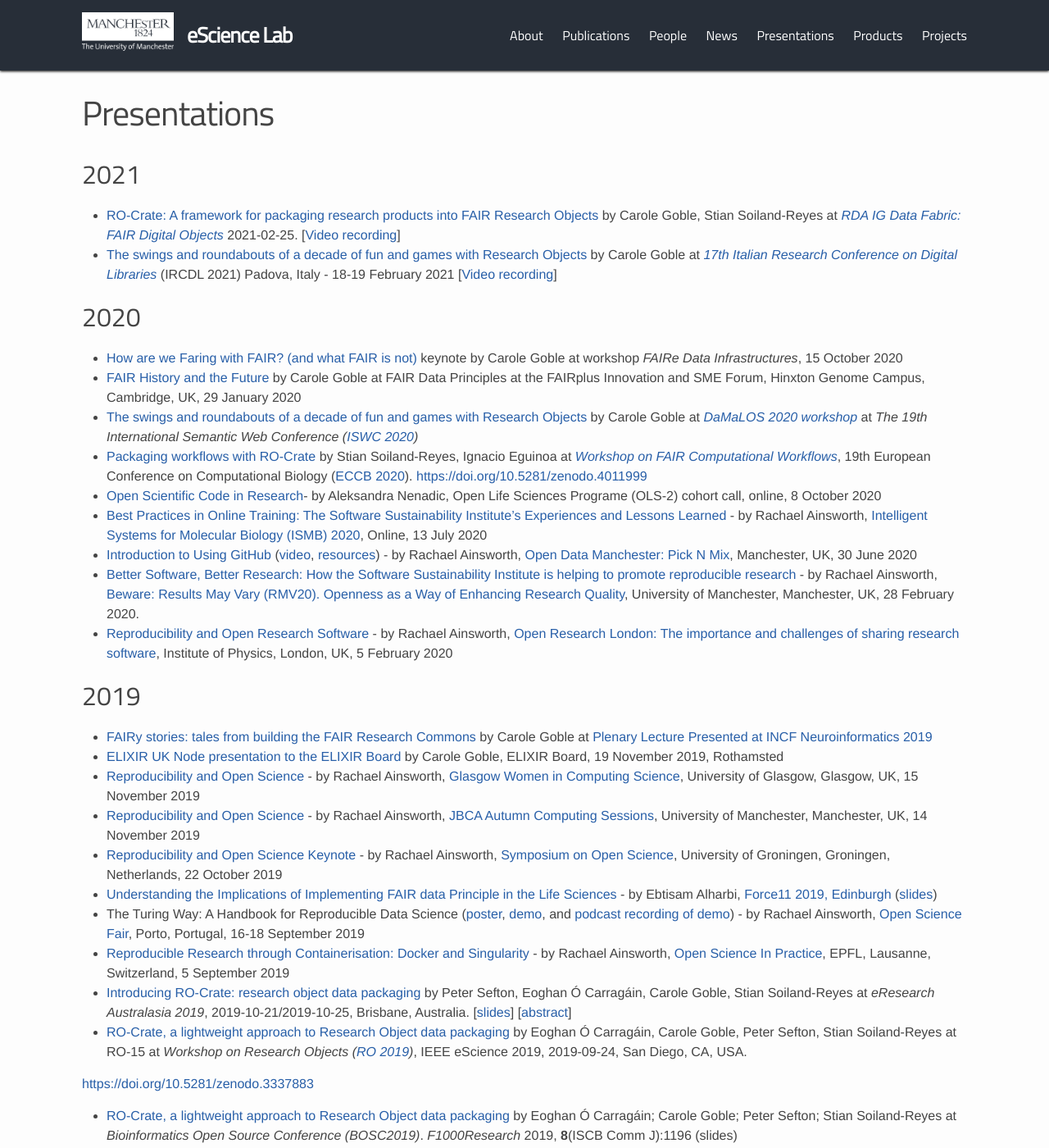
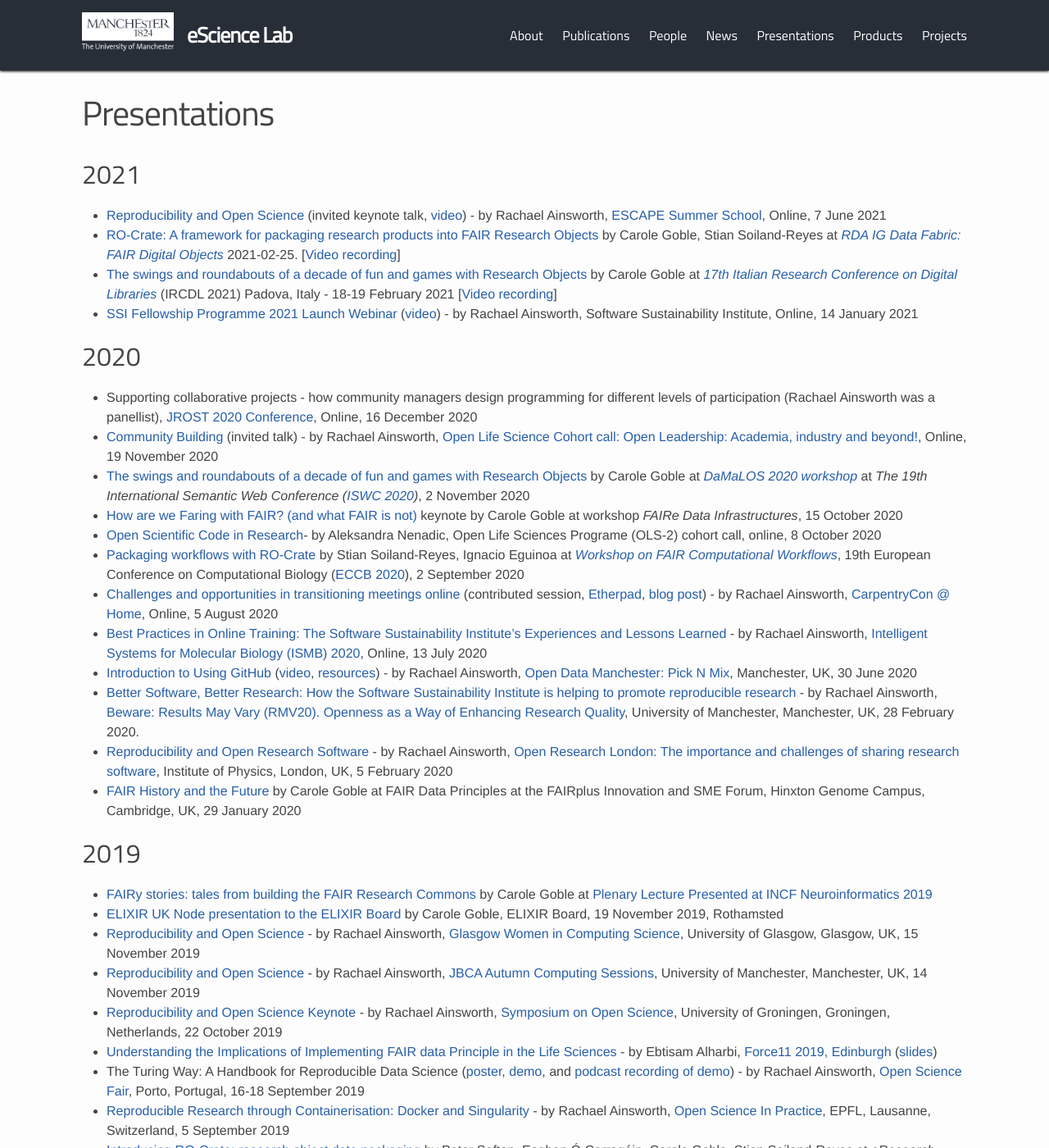
Before and after one commit to eScienceLab/eScienceLab.github.io, a Jekyll site: the page built from publications/presentations.md, in a window 1280 px wide and 1400 px high. Shown: the whole window at 82% size. Built offline with Jekyll 4.4.1, drawn with Linux system fonts in a browser that asks for light colours; comment, search, counter and statistics services are not loaded.

Commit message:
Update presentations.md

```diff
--- a/publications/presentations.md
+++ b/publications/presentations.md
@@ -8,25 +8,29 @@
 
 
 ## 2021
+
+* [Reproducibility and Open Science](https://doi.org/10.6084/m9.figshare.14710110) (invited keynote talk, [video](https://youtu.be/TkIZ4FIGfBc)) - by Rachael Ainsworth, [ESCAPE Summer School](https://indico.in2p3.fr/event/20306/), Online, 7 June 2021
 * [RO-Crate: A framework for packaging research products into FAIR Research Objects](https://www.slideshare.net/carolegoble/rocrate-a-framework-for-packaging-research-products-into-fair-research-objects) by Carole Goble, Stian Soiland-Reyes at
 [_RDA IG Data Fabric: FAIR Digital Objects_](https://www.rd-alliance.org/group/data-fabric-ig/wiki/rda-ig-data-fabric-fair-digital-objects) 2021-02-25.
 [[Video recording](https://www.youtube.com/watch?v=pz-MLdI7GLA)]
-* [The swings and roundabouts of a decade of fun and games with Research Objects](https://www.slideshare.net/carolegoble/the-swings-and-roundabouts-of-a-decade-of-fun-and-games-with-research-objects) by Carole Goble at [_17th Italian Research Conference on Digital Libraries_](http://ircdl2021.dei.unipd.it/) (IRCDL 2021)
-Padova, Italy - 18-19 February 2021 [[Video recording](https://youtu.be/xDV1mzLudAY?list=PLKynRfLznsVxASq5t5apewqZCggWg7fwU&t=220)]
+* [The swings and roundabouts of a decade of fun and games with Research Objects](https://www.slideshare.net/carolegoble/the-swings-and-roundabouts-of-a-decade-of-fun-and-games-with-research-objects) by Carole Goble at [_17th Italian Research Conference on Digital Libraries_](http://ircdl2021.dei.unipd.it/) (IRCDL 2021) Padova, Italy - 18-19 February 2021 [[Video recording](https://youtu.be/xDV1mzLudAY?list=PLKynRfLznsVxASq5t5apewqZCggWg7fwU&t=220)]
+* [SSI Fellowship Programme 2021 Launch Webinar](https://doi.org/10.5281/zenodo.4432058) ([video](https://youtu.be/aceXqDJSoxY)) - by Rachael Ainsworth, Software Sustainability Institute, Online, 14 January 2021
 
 
 ## 2020
 
+* Supporting collaborative projects - how community managers design programming for different levels of participation (Rachael Ainsworth was a panellist), [JROST 2020 Conference](https://investinopen.org/community/jrost-2020-conference/), Online, 16 December 2020
+* [Community Building](https://docs.google.com/presentation/d/1jeTk_PzsWpaR4DRmBrbrDGol2_drPEizp26o4d8jnnA/edit?usp=sharing) (invited talk) - by Rachael Ainsworth, [Open Life Science Cohort call: Open Leadership: Academia, industry and beyond!](https://openlifesci.org/ols-2/schedule/#week-12), Online, 19 November 2020
+* [The swings and roundabouts of a decade of fun and games with Research Objects](https://www.slideshare.net/carolegoble/the-swings-and-roundabouts-of-a-decade-of-fun-and-games-with-research-objects?next_slideshow=1) by Carole Goble at [_DaMaLOS 2020 workshop_](https://zbmed.github.io/damalos ) at _The 19th International Semantic Web Conference ([ISWC 2020](https://iswc2020.semanticweb.org/))_, 2 November 2020
 * [How are we Faring with FAIR? (and what FAIR is not)](https://www.slideshare.net/carolegoble/how-are-we-faring-with-fair-and-what-fair-is-not) keynote by Carole Goble at workshop _FAIRe Data Infrastructures_, 15 October 2020
-* [FAIR History and the Future](https://www.slideshare.net/carolegoble/fair-history-and-the-future) by Carole Goble at FAIR Data Principles at the FAIRplus Innovation and SME Forum, Hinxton Genome Campus, Cambridge, UK, 29 January 2020
-* [The swings and roundabouts of a decade of fun and games with Research Objects](https://www.slideshare.net/carolegoble/the-swings-and-roundabouts-of-a-decade-of-fun-and-games-with-research-objects?next_slideshow=1) by Carole Goble at [_DaMaLOS 2020 workshop_](https://zbmed.github.io/damalos ) at
-_The 19th International Semantic Web Conference ([ISWC 2020](https://iswc2020.semanticweb.org/))_
-* [Packaging workflows with RO-Crate](https://doi.org/10.5281/zenodo.4011999) by Stian Soiland-Reyes, Ignacio Eguinoa at [_Workshop on FAIR Computational Workflows_](https://eccb2020.info/ntbew01-workshop-on-fair-computational-workflows/), 19th European Conference on Computational Biology ([ECCB 2020](https://eccb2020.info/)). <https://doi.org/10.5281/zenodo.4011999>
 * [Open Scientific Code in Research](https://docs.google.com/presentation/d/1uZuqgoJp67uRB6t0LCZJ06V8YYyff9-iqrv6zfqtOhk)- by Aleksandra Nenadic, Open Life Sciences Programe (OLS-2) cohort call, online, 8 October 2020
+* [Packaging workflows with RO-Crate](https://doi.org/10.5281/zenodo.4011999) by Stian Soiland-Reyes, Ignacio Eguinoa at [_Workshop on FAIR Computational Workflows_](https://eccb2020.info/ntbew01-workshop-on-fair-computational-workflows/), 19th European Conference on Computational Biology ([ECCB 2020](https://eccb2020.info/)), 2 September 2020
+* [Challenges and opportunities in transitioning meetings online](https://2020.carpentrycon.org/schedule/#session-57) (contributed session, [Etherpad](https://pad.carpentries.org/cchome-meetings-online), [blog post](https://software.ac.uk/blog/2020-11-26-carpentryconhome-challenges-and-opportunities-transitioning-meetings-online)) - by Rachael Ainsworth, [CarpentryCon @ Home](https://2020.carpentrycon.org/), Online, 5 August 2020
 * [Best Practices in Online Training: The Software Sustainability Institute's Experiences and Lessons Learned](https://doi.org/10.6084/m9.figshare.12631118) - by Rachael Ainsworth, [Intelligent Systems for Molecular Biology (ISMB) 2020](https://www.iscb.org/cms_addon/conferences/ismb2020/tracks/web), Online, 13 July 2020
 * [Introduction to Using GitHub](https://doi.org/10.5281/zenodo.3932346) ([video](https://vimeo.com/435771660), [resources](https://github.com/rainsworth/intro-to-github/tree/v1.0)) - by Rachael Ainsworth, [Open Data Manchester: Pick N Mix](https://www.eventbrite.co.uk/e/pick-n-mix-9-an-introduction-to-github-tickets-108128196346), Manchester, UK, 30 June 2020
 * [Better Software, Better Research: How the Software Sustainability Institute is helping to promote reproducible research](https://doi.org/10.6084/m9.figshare.11898450.v1) - by Rachael Ainsworth, [Beware: Results May Vary (RMV20). Openness as a Way of Enhancing Research Quality](https://hackmd.io/@ajstewartlang/r1ec-g5l8), University of Manchester, Manchester, UK, 28 February 2020.
 * [Reproducibility and Open Research Software](https://doi.org/10.6084/m9.figshare.11762121.v1) - by Rachael Ainsworth, [Open Research London: The importance and challenges of sharing research software](https://www.eventbrite.co.uk/e/the-importance-and-challenges-of-sharing-research-software-tickets-85224955135#), Institute of Physics, London, UK, 5 February 2020
+* [FAIR History and the Future](https://www.slideshare.net/carolegoble/fair-history-and-the-future) by Carole Goble at FAIR Data Principles at the FAIRplus Innovation and SME Forum, Hinxton Genome Campus, Cambridge, UK, 29 January 2020
 
 
 ## 2019
```
